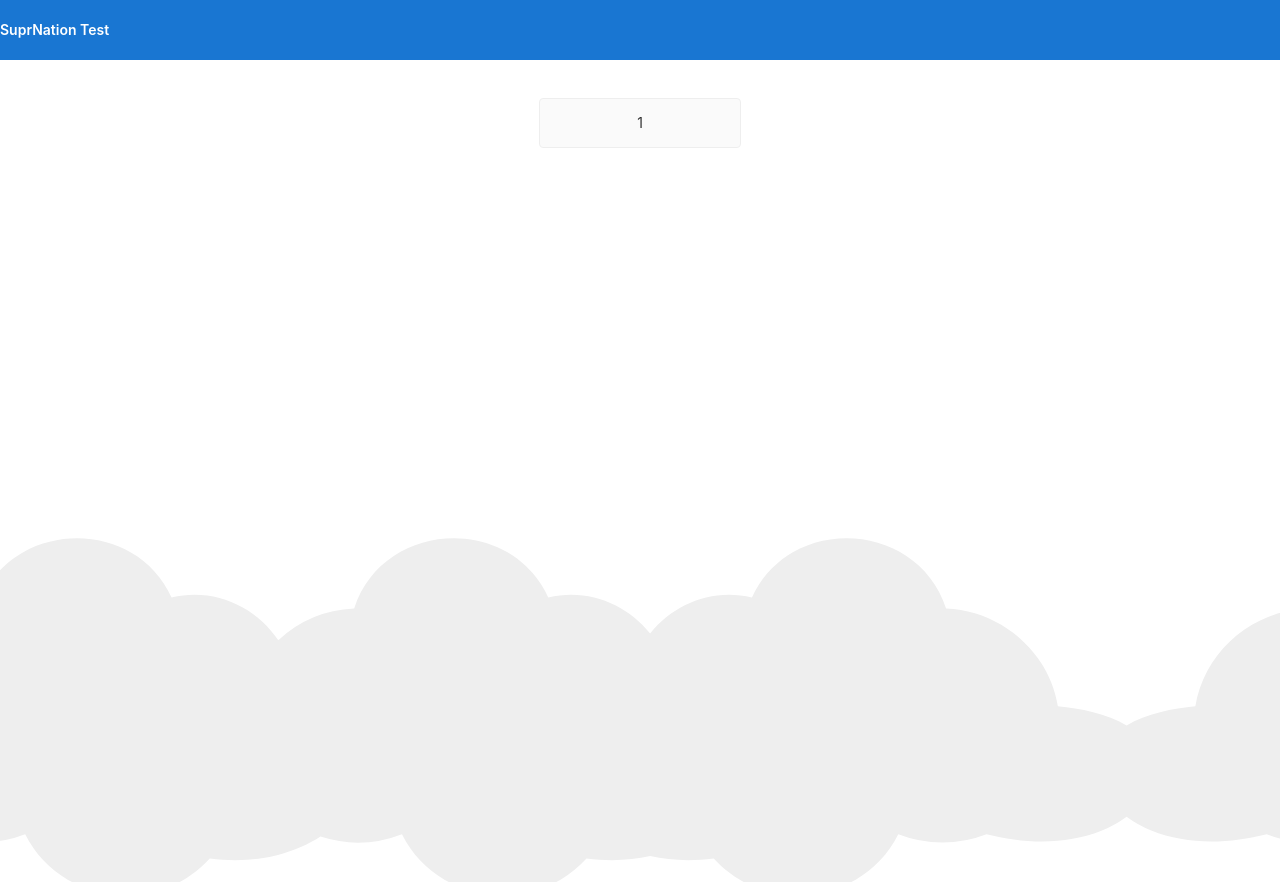
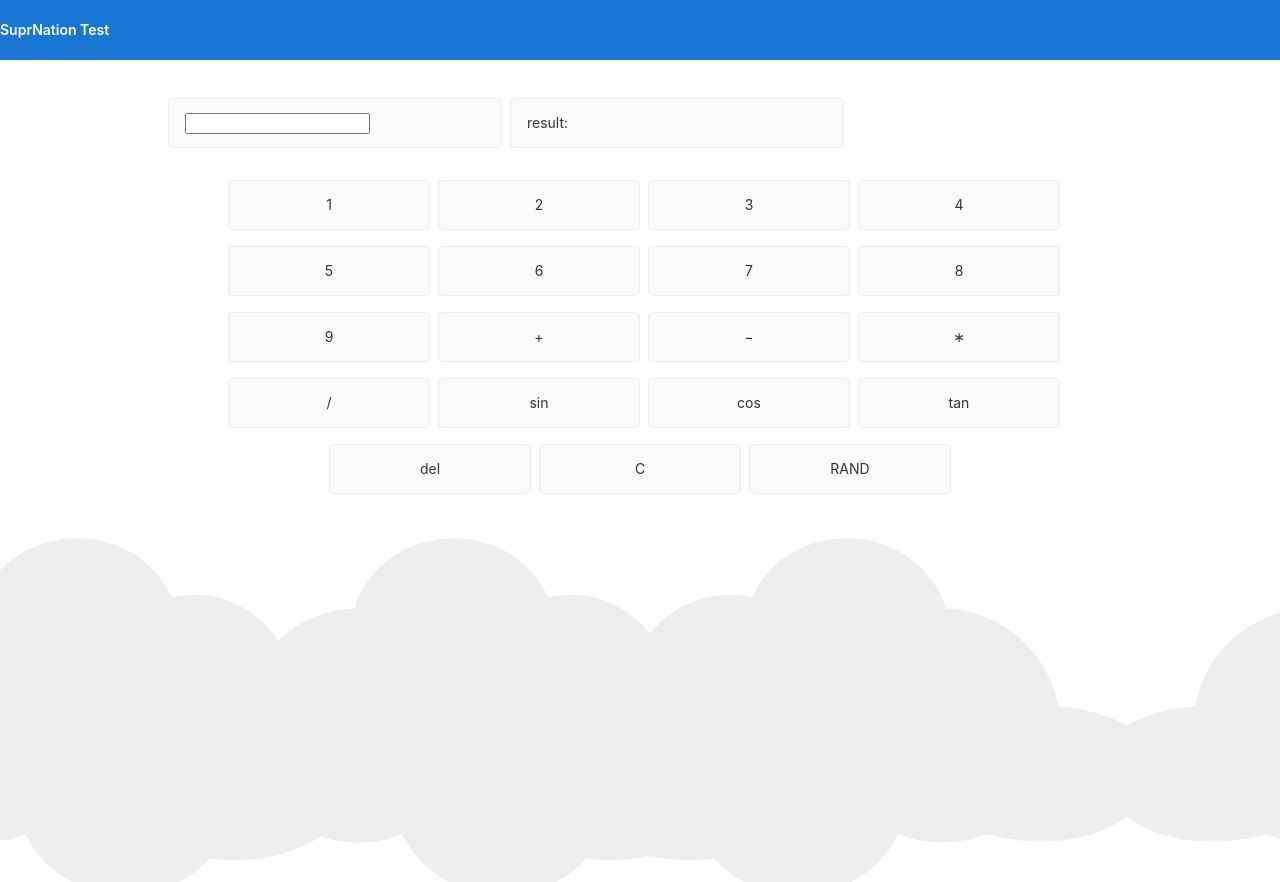
Before and after one commit to halagrantgerges/SuprNationCalculator, an Angular app: page / in a window 1280 px wide. Built offline with nearby package versions, Linux system fonts and the light colour scheme.

Commit message:
displaying UI for caculator. Retrieve data from rand URL. Implement the function that evaludates the expression

```diff
--- a/src/app/app.component.html
+++ b/src/app/app.component.html
@@ -6,14 +6,22 @@
 </div>
 
 <div class="content" role="main">
+  <div class="card-container">
+<div class="card card-medium">
+  <input type="text" mat-input class="w-100" [(ngModel)]="expression"  (ngModelChange)="onChange($event)">
+
+</div>
+<div class="card card-medium">
+ result:{{result}}
+
+</div>
+</div>
 
 
-  <div class="card-container">
-    <div class="card card-small">
-      <span>1</span>
+  <div  class="card-container">
+    <div *ngFor='let i of calculatorElements' class="card card-animated card-small" (click)="appendExp(i)">
+      <span>{{i}}</span>
     </div>
-
-
   </div>
 
 
--- a/src/app/app.component.scss
+++ b/src/app/app.component.scss
@@ -62,7 +62,7 @@
     padding: 0 16px;
     max-width: 960px;
     flex-direction: column;
-    align-items: center;
+    align-items: start;
   }
 
   svg.material-icons {
@@ -110,17 +110,22 @@
     height: 16px;
     width: 168px;
   }
+  .card.card-medium {
+    height: 16px;
+    width: 300px;
+    justify-content: start !important;
+  }
 
-  .card-container .card:not(.highlight-card) {
+  .card-container .card-animated:not(.highlight-card) {
     cursor: pointer;
   }
 
-  .card-container .card:not(.highlight-card):hover {
+  .card-container .card-animated:not(.highlight-card):hover {
     transform: translateY(-3px);
     box-shadow: 0 4px 17px rgba(0, 0, 0, 0.35);
   }
 
-  .card-container .card:not(.highlight-card):hover .material-icons path {
+  .card-container .card-animated:not(.highlight-card):hover .material-icons path {
     fill: rgb(105, 103, 103);
   }
 
--- a/src/app/app.component.ts
+++ b/src/app/app.component.ts
@@ -1,4 +1,6 @@
 import { Component } from '@angular/core';
+import { makeStateKey } from '@angular/platform-browser';
+import { RandServiceService } from './rand-service.service';
 
 @Component({
   selector: 'app-root',
@@ -6,5 +8,149 @@ import { Component } from '@angular/core';
   styleUrls: ['./app.component.scss']
 })
 export class AppComponent {
+
+  constructor(public randServiceService:RandServiceService){}
   title = 'SuprNationCalculator';
+  expression:any='';
+  result:any;
+  calculatorElements=[1,2,3,4,5,6,7,8,9,'+', '−', '∗', '/','sin', 'cos', 'tan','del','C','RAND'];
+  shouldInsertBraces=false;
+  onChange(newValue:any) {
+
+    if(newValue===''){
+      this.result='';
+      return;
+    }
+    const evaluation=this.expr(newValue);
+    this.result =isNaN(evaluation)?' Invalid Expression!':evaluation;
 }
+
+appendExp(expr:any){
+  switch(expr){
+    case 'del':
+      this.expression=this.expression.length>0?this.expression.slice(0, -1):this.expression;
+      this.onChange(this.expression);
+      break;
+    case 'C':
+      this.expression='';
+      this.onChange(this.expression);
+      break;
+      case 'RAND':
+        this.randServiceService.getRandValue().subscribe(rand=>{
+          this.expression+=rand.toString()+this.insertBraces();
+          this.onChange(this.expression);
+        })
+        break;
+        case 'sin':  case 'cos':  case 'tan':
+          this.expression+=this.insertBraces()+expr.toString()+'(';
+          this.shouldInsertBraces=true;
+          this.onChange(this.expression);
+        break;
+     default:
+  this.expression+=expr.toString()+this.insertBraces();
+  this.onChange(this.expression);
+       break;
+
+  }
+
+}
+insertBraces(){
+  if(this.shouldInsertBraces){
+this.shouldInsertBraces=false;
+    return ')';
+  }
+  else return '';
+}
+
+expr (expr:any) {
+  // locate braces and evaluate expressions between braces using recursion
+
+//     expr.match(/((sin)|(cos)|(tan))\((.*?)\)/g)?.map((b)=>b.replace(/(.*?\))\)/g,"$1"))
+ const innerBracesArr=expr.match(/\((.*?)\)/g)?.map((b:any)=>b.replace(/\(|(.*?)\)/g,"$1"));
+//  const innerBracesArr=expr.match(/((sin)|(cos)|(tan))?\((.*?)\)/g)?.map((b:any)=>b.replace(/(.*?\))\)/g,"$1"));;
+ innerBracesArr?.forEach((innerExpression:any) => {
+   if(isNaN(innerExpression)){ // not a number which means expression (evaluate inner expression)
+    expr= expr.replace('('+innerExpression+')',this.expr(innerExpression) ) ;
+   }
+ });
+  var chars = expr;
+
+
+
+
+  var n = [], op = [], index = 0, previousCharacterIsOperator = true;
+
+  n[index] = "";
+  // Parse the expression
+
+  for (var c = 0; c < chars.length; c++) {
+
+
+const concat= chars[c]+''+chars[c+1]+''+chars[c+2]+''+chars[c+3];
+    if(concat==='cos('||concat==='sin('||concat==='tan('){
+      var finalNumber='';
+      c+=4;
+      while(chars[c]!=')'&&c<=chars.length){
+        finalNumber+=chars[c];
+        c++;
+      }
+      switch (concat){
+        case 'sin(':
+          chars=chars.toString().replace('sin('+finalNumber+')',Math.sin(parseInt(finalNumber)));
+          break;
+        case 'tan(':
+          chars=chars.toString().replace('tan('+finalNumber+')',Math.tan(parseInt(finalNumber)));
+          break;
+        case 'cos(':
+          chars= chars.toString().replace('cos('+finalNumber+')',Math.cos(parseInt(finalNumber)));
+          break;
+      }
+     }
+
+  }
+  for (var c = 0; c < chars.length; c++) {
+    // skip white spaces
+   if(chars[c]===' ') continue;
+   // if this character is an operator and the previous character is not an operator
+   // this to avoid operator followed by another operator ex. ++
+   else if (isNaN(parseInt(chars[c])) && chars[c] !== "." && !previousCharacterIsOperator) {
+          op[index] = chars[c];
+          index++;
+          n[index] = "";
+          previousCharacterIsOperator = true;
+      }
+     // character is a number
+      else {
+          n[index] += chars[c];
+          previousCharacterIsOperator = false;
+      }
+  }
+
+  console.log("op",op,n);
+
+  // Calculate the expression
+  expr = parseFloat(n[0]);
+
+  for (var o = 0; o < op.length; o++) {
+      var num = parseFloat(n[o + 1]);
+      switch (op[o]) {
+          case "+":
+              expr = expr + num;
+              break;
+          case "-":
+              expr = expr - num;
+              break;
+          case "*":
+              expr = expr * num;
+              break;
+          case "/":
+              expr = expr / num;
+              break;
+
+      }
+  }
+
+  return expr;
+}
+
+}
--- /dev/null
+++ b/src/app/rand-service.service.ts
@@ -0,0 +1,16 @@
+import { Injectable } from '@angular/core';
+import { HttpClient } from '@angular/common/http';
+
+@Injectable({
+  providedIn: 'root'
+})
+export class RandServiceService {
+
+  constructor(private http: HttpClient ) {
+
+  }
+
+  getRandValue() {
+    return this.http.get<any>('https://www.random.org/integers/?num=1&min=1&max=100&col=1&base=10&format=plain&rnd=new');
+  }
+}
```
Also changed, not shown: src/app/app.module.ts (+4 -3 lines), 1 other file (tests, documents, lock files or other folders).
